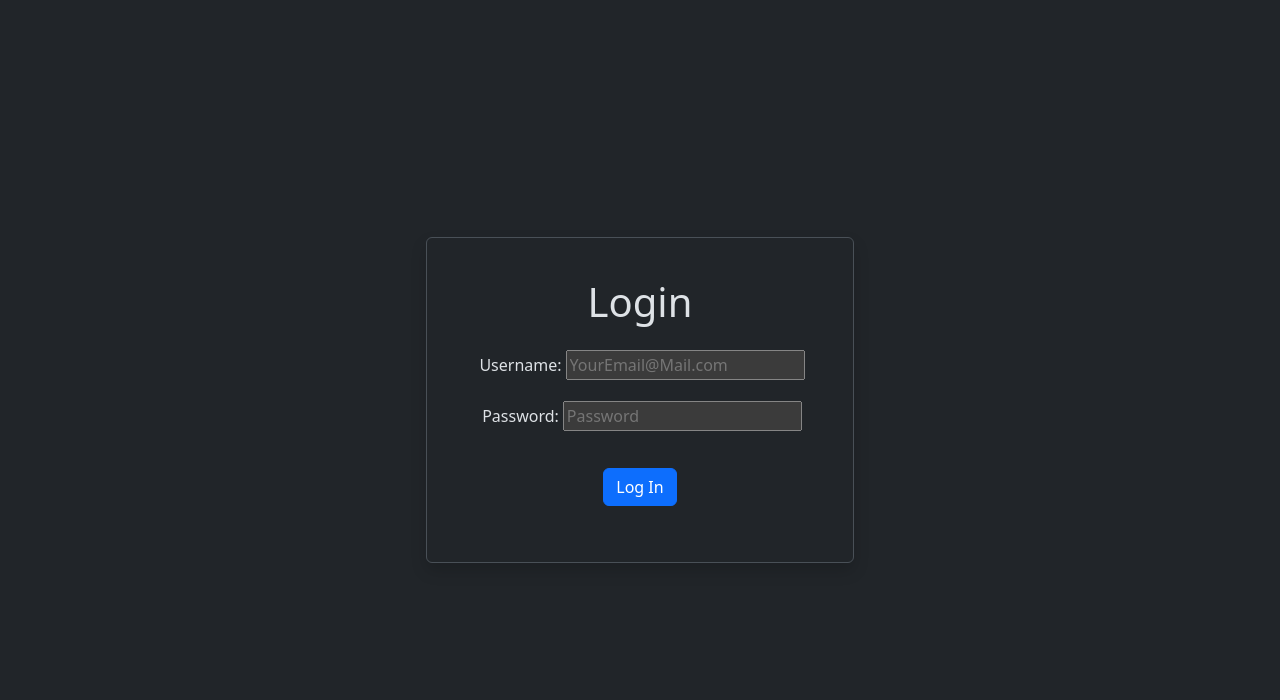
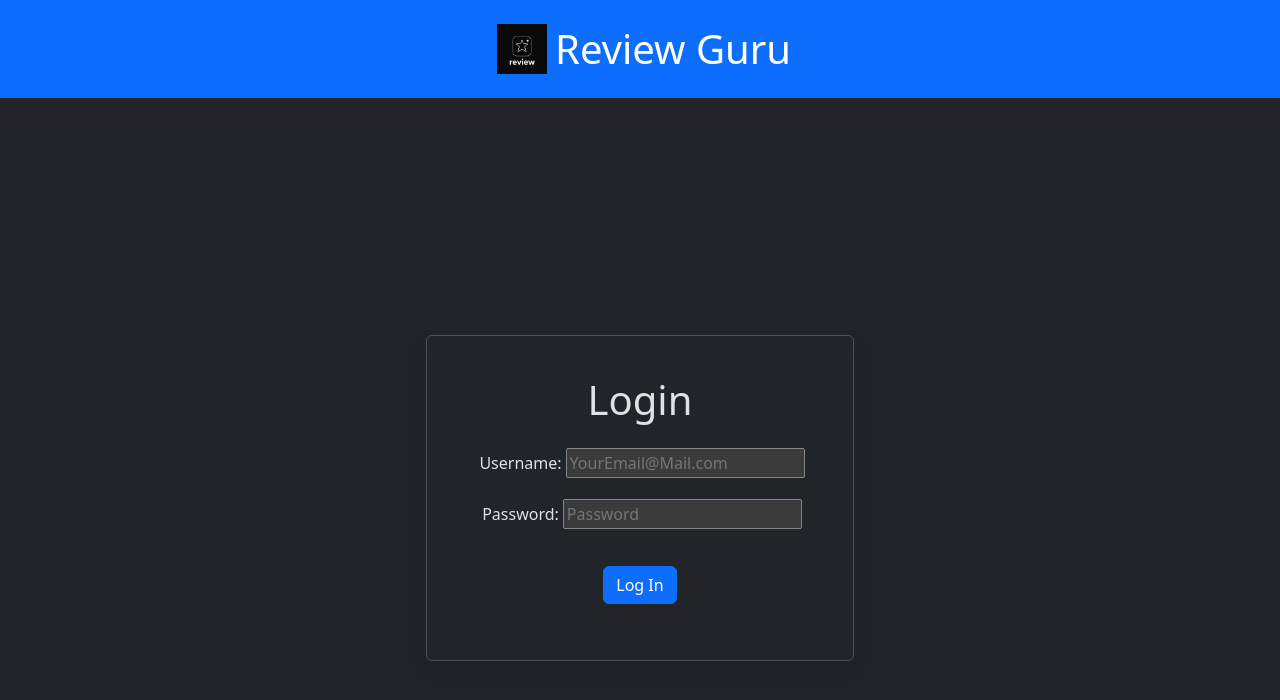
Before and after one commit to SergeyChitsvarin/ReviewApp, a React (Vite) app: page / in a window 1280 px wide. Shown: the top 700 px of the page. Built offline with nearby package versions, Linux system fonts and the light colour scheme.

Commit message:
Header and logo added

```diff
--- a/src/App.jsx
+++ b/src/App.jsx
@@ -12,7 +12,7 @@ function App() {
         <Route path="/browseReviews" element={<MainPage />} />
       </Routes>
     </Router>
-  )
+  );
 }
 
 export default App
--- a/src/components/Header.jsx
+++ b/src/components/Header.jsx
@@ -0,0 +1,27 @@
+import { useNavigate } from "react-router-dom";
+
+export default function Header() {
+
+    const navigate = useNavigate();
+
+    function goToMainPage()
+    {
+        navigate("/");
+    }
+
+    // simple header showing logo and text allowing user to go to home page
+  return (
+    <div className="bg-primary text-white p-3 text-center">
+        <div className="container d-flex align-items-center justify-content-center">
+            <img
+                src="/logoReviewApp.jpg"
+                alt="Logo"
+                className="m-2 "
+                style={{ height: "50px", width: "50px", cursor: "pointer" }}
+                onClick={goToMainPage}
+            />
+            <h1 className="m-0">Review Guru</h1>
+        </div>
+    </div>
+  );
+}
--- a/src/pages/LoginPage.jsx
+++ b/src/pages/LoginPage.jsx
@@ -1,4 +1,5 @@
 import { useNavigate } from 'react-router-dom'
+import Header from '../components/Header'
 
 export default function LoginPage() {
   const navigate = useNavigate()
@@ -11,6 +12,8 @@ export default function LoginPage() {
 
   return (
     //simple UI with user and password fields and error handling on click
+    <>
+      <Header />
       <div className="container d-flex flex-column justify-content-center align-items-center min-vh-100">
         <div className="border rounded p-4 shadow">
           <form className='px-4 py-3 d-flex flex-column align-items-center justify-content-center'>
@@ -31,5 +34,6 @@ export default function LoginPage() {
           </form>
         </div>
       </div>
+    </>
   )
 }
```
Also changed, not shown: public/logoReviewApp.jpg (added). Lines whose indentation alone changed are shown as unchanged.
